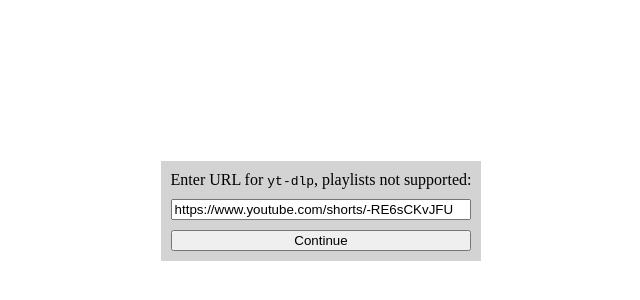
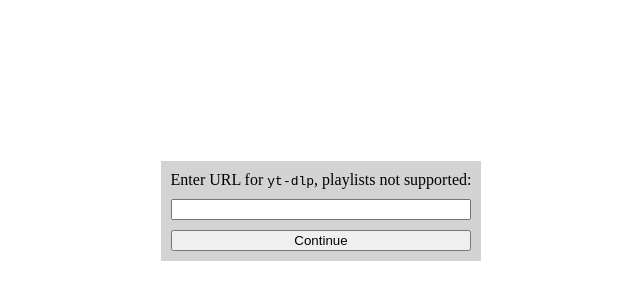
Before and after one commit to Wicloz/MusicDL, a website built with Parcel: page source/index.html in a window 1280 px wide. Shown: the part 184-484 px from the top of the page, without its empty margins (319-959 px from the left). Built offline with nearby package versions, Linux system fonts and the light colour scheme; no server answers.

Commit message:
Remove default query value

```diff
--- a/source/index.html
+++ b/source/index.html
@@ -10,7 +10,7 @@
   <div id="query-div">
     <form id="query-form" action="" class="background content-column">
       <p>Enter URL for <code>yt-dlp</code>, playlists not supported:</p>
-      <input id="query-url" autocomplete="off" value="https://www.youtube.com/shorts/-RE6sCKvJFU">
+      <input id="query-url" autocomplete="off">
       <button>Continue</button>
     </form>
   </div>
```
